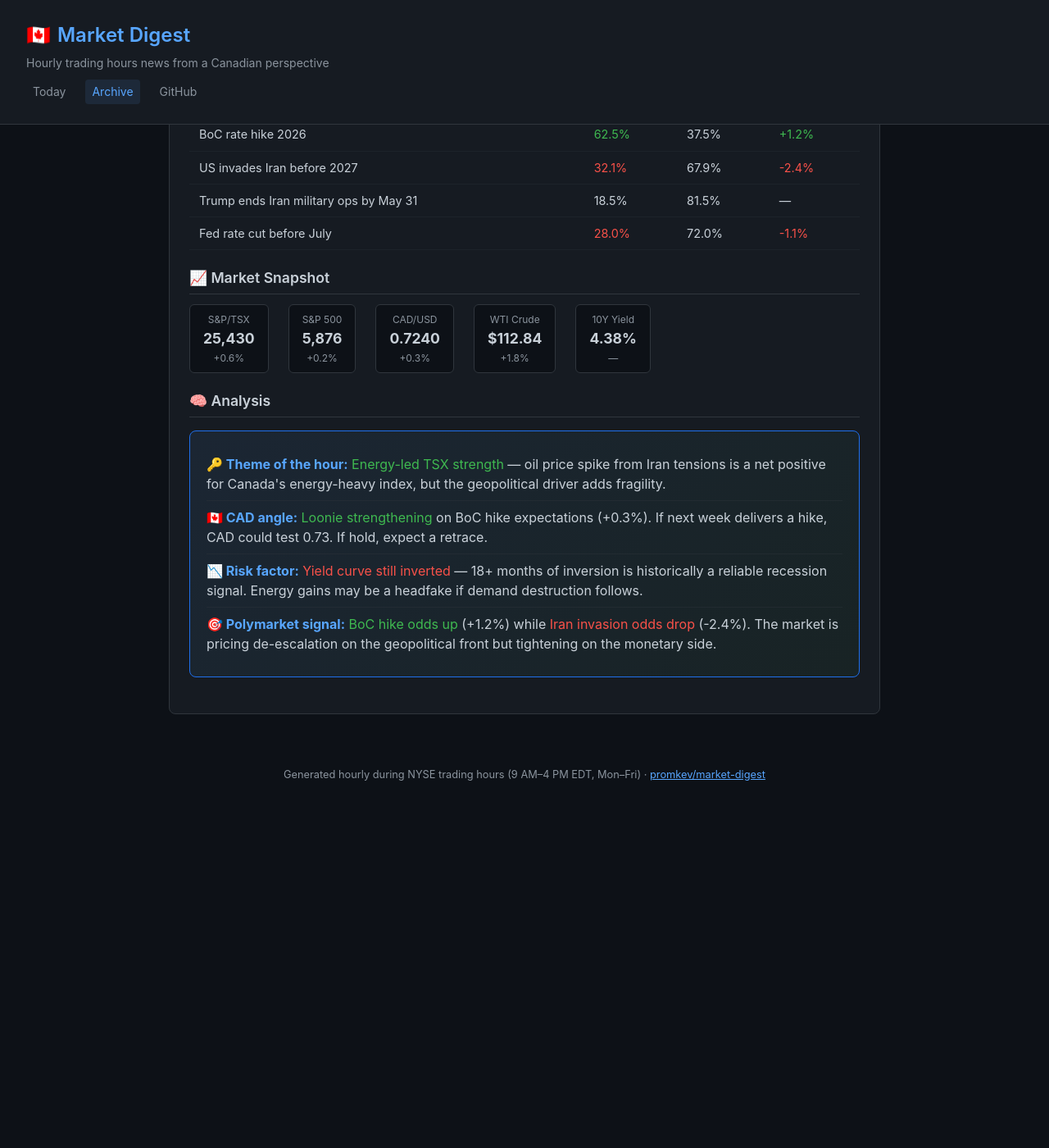
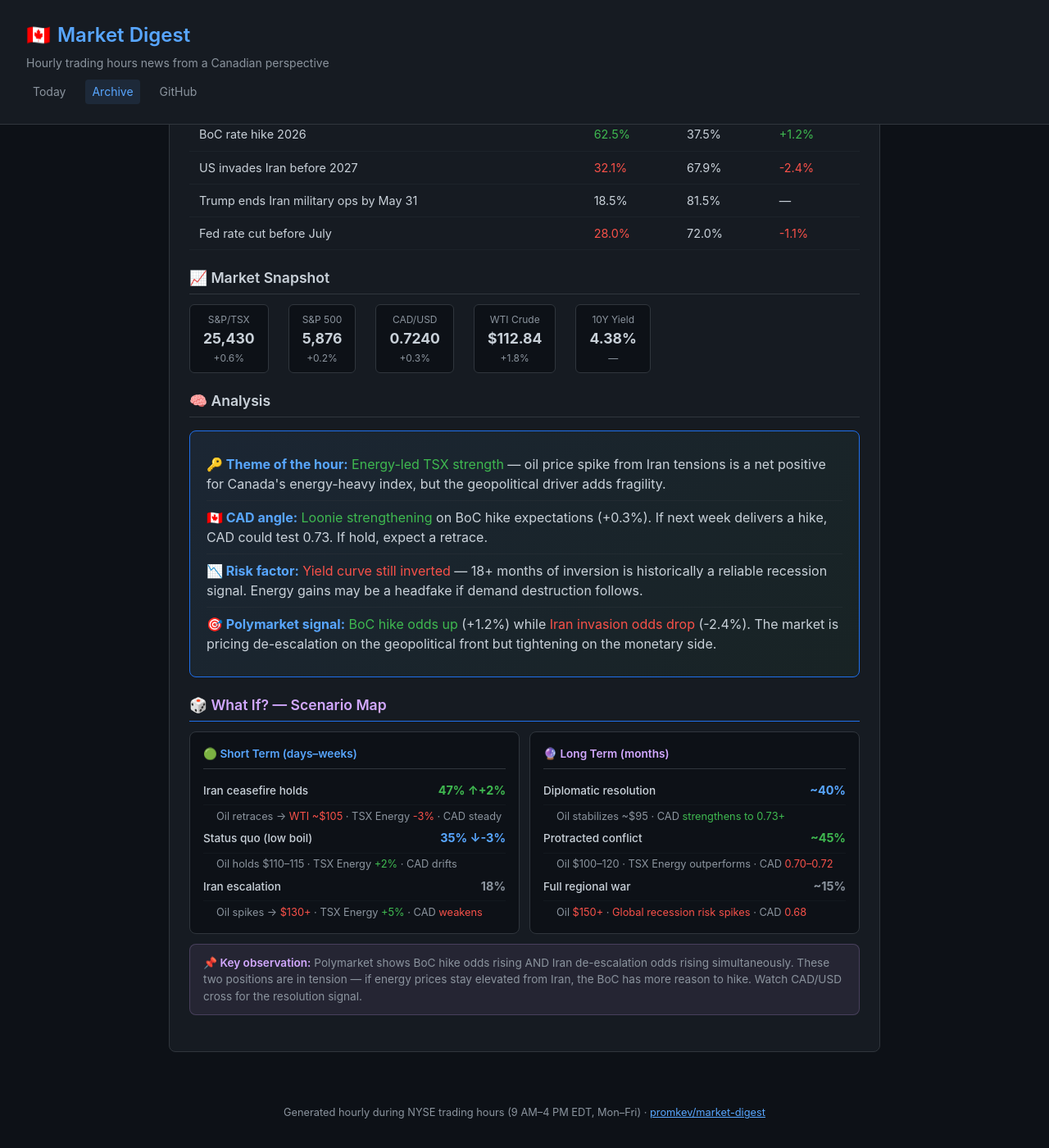
Before and after one commit to promkev/market-digest, a Jekyll site: the page built from archive/2026-05-01.html, in a window 1280 px wide and 1400 px high, scrolled down 810 px. Shown: the whole window at 82% size. Built offline with Jekyll 4.4.1, drawn with Linux system fonts in a browser that asks for light colours; before the commit the page ends 1798 px from its top, so only the background shows below that.

Commit message:
Added scenario map section: short/long-term outcomes with probabilities and market impacts

```diff
--- a/archive/2026-05-01.html
+++ b/archive/2026-05-01.html
@@ -133,4 +133,65 @@ title: May 1, 2026 Digest
       </div>
     </div>
   </section>
+
+  <section class="scenario-section">
+    <h2>🎲 What If? — Scenario Map</h2>
+    <div class="scenario-grid">
+
+      <div class="scenario-card short-term">
+        <h3>🟢 Short Term (days–weeks)</h3>
+        <div class="scenario-row">
+          <span class="outcome-label">Iran ceasefire holds</span>
+          <span class="prob high">47% <span class="pos">↑+2%</span></span>
+        </div>
+        <div class="scenario-impact">
+          Oil retraces → <span class="neg">WTI ~$105</span> · TSX Energy <span class="neg">-3%</span> · CAD steady
+        </div>
+        <div class="scenario-row">
+          <span class="outcome-label">Status quo (low boil)</span>
+          <span class="prob medium">35% <span class="neg">↓-3%</span></span>
+        </div>
+        <div class="scenario-impact">
+          Oil holds <span class="neutral">$110–115</span> · TSX Energy <span class="pos">+2%</span> · CAD drifts
+        </div>
+        <div class="scenario-row">
+          <span class="outcome-label">Iran escalation</span>
+          <span class="prob low">18%</span>
+        </div>
+        <div class="scenario-impact">
+          Oil spikes → <span class="neg">$130+</span> · TSX Energy <span class="pos">+5%</span> · CAD <span class="neg">weakens</span>
+        </div>
+      </div>
+
+      <div class="scenario-card long-term">
+        <h3>🔮 Long Term (months)</h3>
+        <div class="scenario-row">
+          <span class="outcome-label">Diplomatic resolution</span>
+          <span class="prob medium">~40%</span>
+        </div>
+        <div class="scenario-impact">
+          Oil stabilizes <span class="neutral">~$95</span> · CAD <span class="pos">strengthens to 0.73+</span>
+        </div>
+        <div class="scenario-row">
+          <span class="outcome-label">Protracted conflict</span>
+          <span class="prob high">~45%</span>
+        </div>
+        <div class="scenario-impact">
+          Oil <span class="neutral">$100–120</span> · TSX Energy outperforms · CAD <span class="neg">0.70–0.72</span>
+        </div>
+        <div class="scenario-row">
+          <span class="outcome-label">Full regional war</span>
+          <span class="prob low">~15%</span>
+        </div>
+        <div class="scenario-impact">
+          Oil <span class="neg">$150+</span> · <span class="neg">Global recession risk spikes</span> · CAD <span class="neg">0.68</span>
+        </div>
+      </div>
+
+      <div class="scenario-takeaway">
+        <span class="label">📌 Key observation:</span> Polymarket shows BoC hike odds rising AND Iran de-escalation odds rising simultaneously. These two positions are in tension — if energy prices stay elevated from Iran, the BoC has more reason to hike. Watch CAD/USD cross for the resolution signal.
+      </div>
+
+    </div>
+  </section>
 </div>
--- a/assets/css/main.css
+++ b/assets/css/main.css
@@ -320,6 +320,99 @@ footer a { color: var(--accent); }
 .analysis-line .negative { color: var(--red); }
 .analysis-line .neutral { color: var(--text-secondary); }
 
+/* Scenario Map */
+.scenario-section {
+  margin-top: 1rem;
+}
+
+.scenario-section h2 {
+  border-bottom-color: var(--accent-dim);
+  color: #d2a8ff;
+  margin-top: 0;
+}
+
+.scenario-grid {
+  display: grid;
+  grid-template-columns: 1fr 1fr;
+  gap: 0.75rem;
+}
+
+.scenario-card {
+  background: var(--bg);
+  border: 1px solid var(--border);
+  border-radius: 8px;
+  padding: 1rem;
+}
+
+.scenario-card h3 {
+  font-size: 0.85rem;
+  font-weight: 600;
+  margin-bottom: 0.5rem;
+  padding-bottom: 0.4rem;
+  border-bottom: 1px solid var(--border);
+}
+
+.scenario-card.short-term h3 { color: var(--accent); }
+.scenario-card.long-term h3 { color: #d2a8ff; }
+
+.scenario-row {
+  display: flex;
+  justify-content: space-between;
+  align-items: baseline;
+  padding: 0.35rem 0;
+  border-bottom: 1px solid rgba(48, 54, 61, 0.2);
+  font-size: 0.85rem;
+}
+
+.scenario-row:last-child { border-bottom: none; }
+
+.scenario-row .outcome-label {
+  color: var(--text);
+  font-weight: 500;
+}
+
+.scenario-row .prob {
+  font-weight: 700;
+  font-size: 0.9rem;
+  margin-left: 0.5rem;
+}
+
+.scenario-row .prob.high { color: var(--green); }
+.scenario-row .prob.medium { color: var(--accent); }
+.scenario-row .prob.low { color: var(--text-secondary); }
+
+.scenario-impact {
+  font-size: 0.8rem;
+  color: var(--text-secondary);
+  line-height: 1.4;
+  padding: 0.3rem 0 0 1rem;
+}
+
+.scenario-impact .pos { color: var(--green); }
+.scenario-impact .neg { color: var(--red); }
+
+.scenario-takeaway {
+  grid-column: 1 / -1;
+  background: rgba(210, 168, 255, 0.08);
+  border: 1px solid rgba(210, 168, 255, 0.2);
+  border-radius: 8px;
+  padding: 0.75rem 1rem;
+  font-size: 0.85rem;
+  line-height: 1.5;
+  color: var(--text-secondary);
+}
+
+.scenario-takeaway .label {
+  font-weight: 600;
+  color: #d2a8ff;
+}
+
+@media (max-width: 600px) {
+  .scenario-grid {
+    grid-template-columns: 1fr;
+  }
+}
+
 /* Tables (Prediction Markets) */
 table {
   width: 100%;
```
